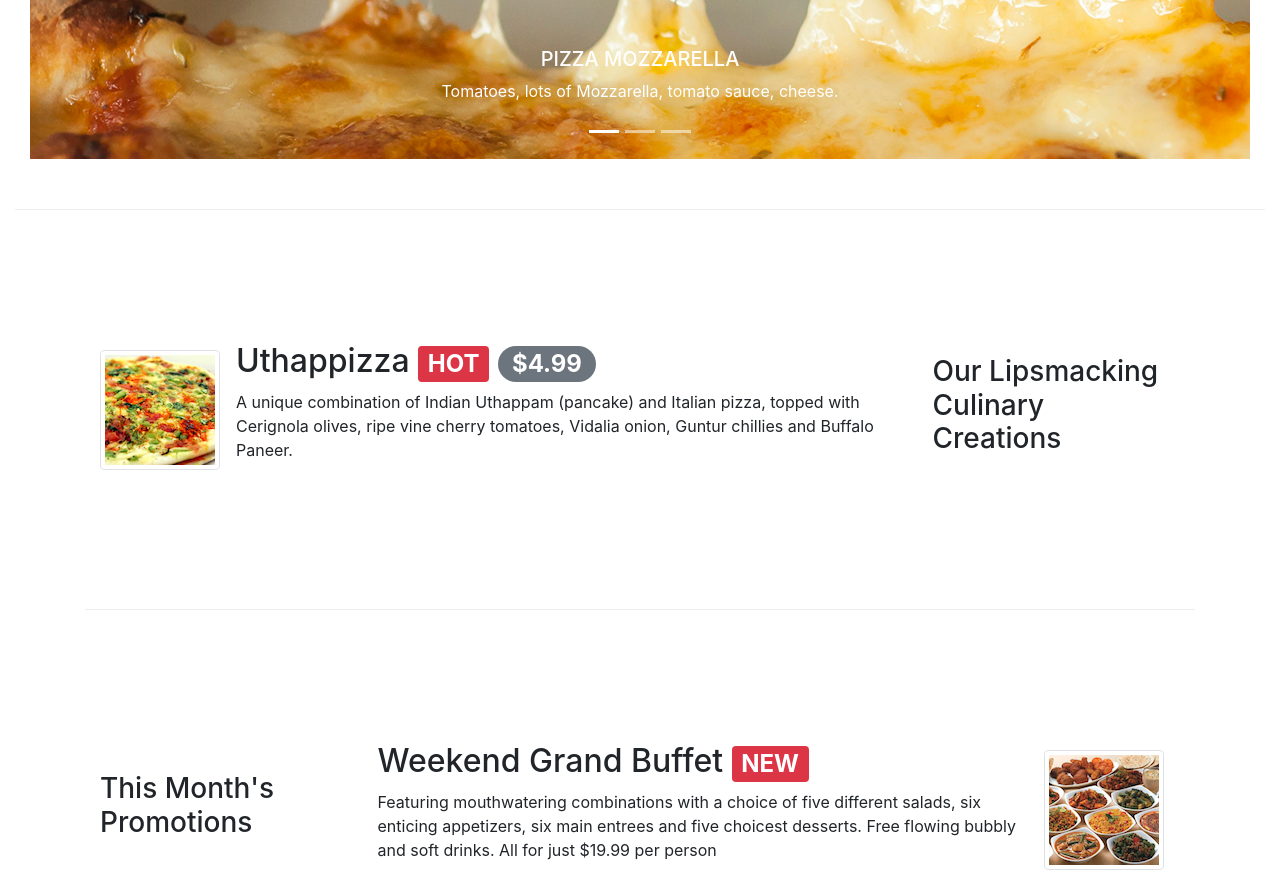
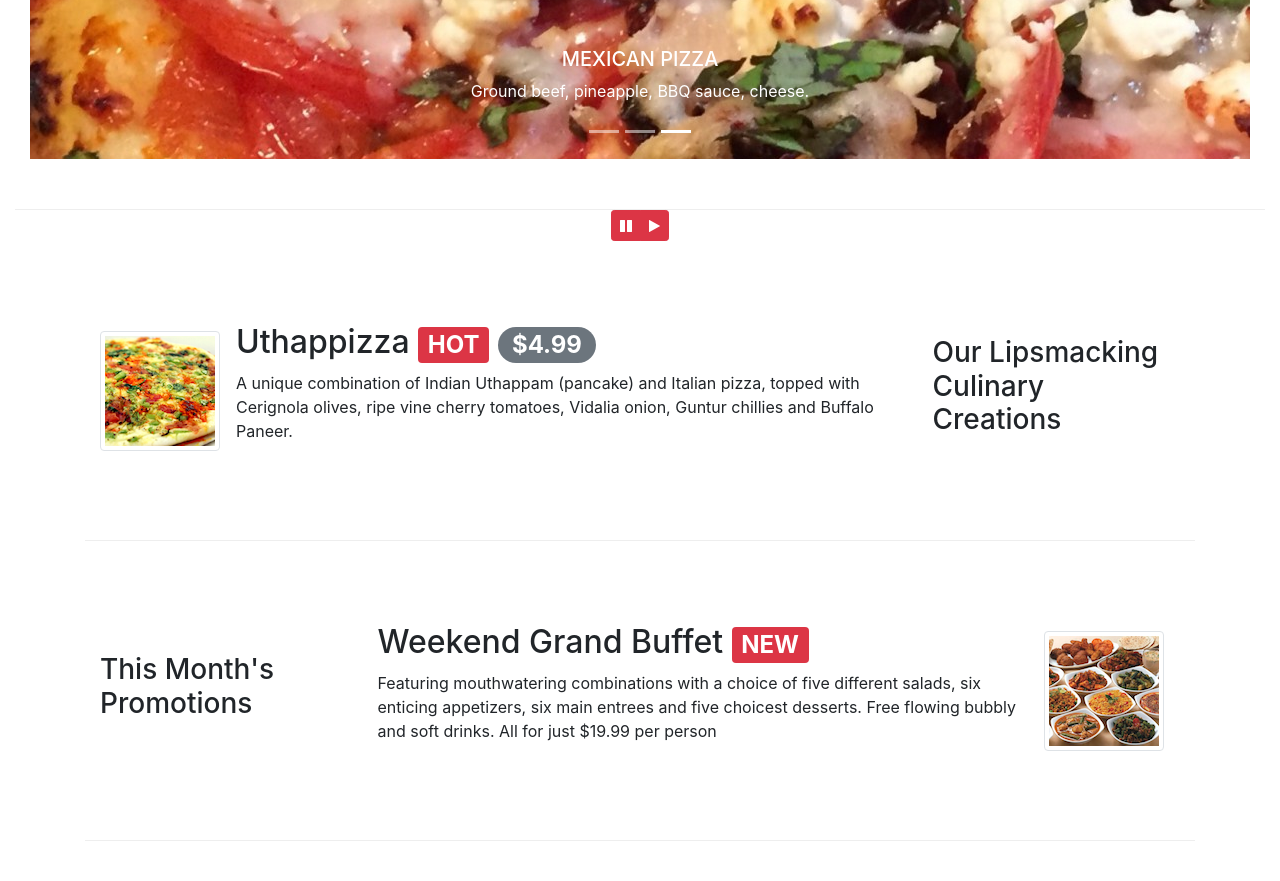
Before and after one commit to oliliyiyi/git-test-1, a website: page index.html in a window 1280 px wide. Shown: the part 1080-1961 px from the top of the page. Drawn offline with nearby package versions, Linux system fonts and the light colour scheme.

Commit message:
Bootstrap JQuery

```diff
--- a/css/style.css
+++ b/css/style.css
@@ -6,7 +6,7 @@
     margin: 0px auto;
     padding: 50px 0px 50px 0px;
     border-bottom: 1px ridge;
-    min-height: 400px;
+    min-height: 300px;
 }
 .footer{
     background-color: #D1C4E9;
@@ -58,3 +58,7 @@ body{
     min-height: 100%;
     margin: auto;
 }
+#carouselButton{
+    margin:auto;
+    z-index: 1;
+}
--- a/index.html
+++ b/index.html
@@ -266,7 +266,18 @@
                 </div>
             </div>
         </div>
+        <div class="row">
+            <div class="btn-group" id="carouselButton">
+                <button class="btn btn-danger btn-sm" id="carousel-pause">
+                    <span class="fa fa-pause"></span>
+                </button>
+                <button class="btn btn-danger btn-sm" id="carousel-play">
+                    <span class="fa fa-play"></span>
+                </button>
+            </div>
+        </div>
     </div>
+
     <div class="container">
         <div class="row row-content align-items-center">
             <div class="col-12 col-sm-4 order-sm-last col-md-3">
@@ -378,6 +389,17 @@
             </div>
         </div>
     </footer>
+    <script>
+        $(document).ready(function(){
+            $("#myCarousel").carousel({interval: 2000});
+            $("#carousel-pause").click(function(){
+                $("#myCarousel").carousel('pause');
+            });
+            $("#carousel-play").click(function(){
+                $("#myCarousel").carousel('cycle');
+            });
+        });
+    </script>
 
 </body>
 
```
